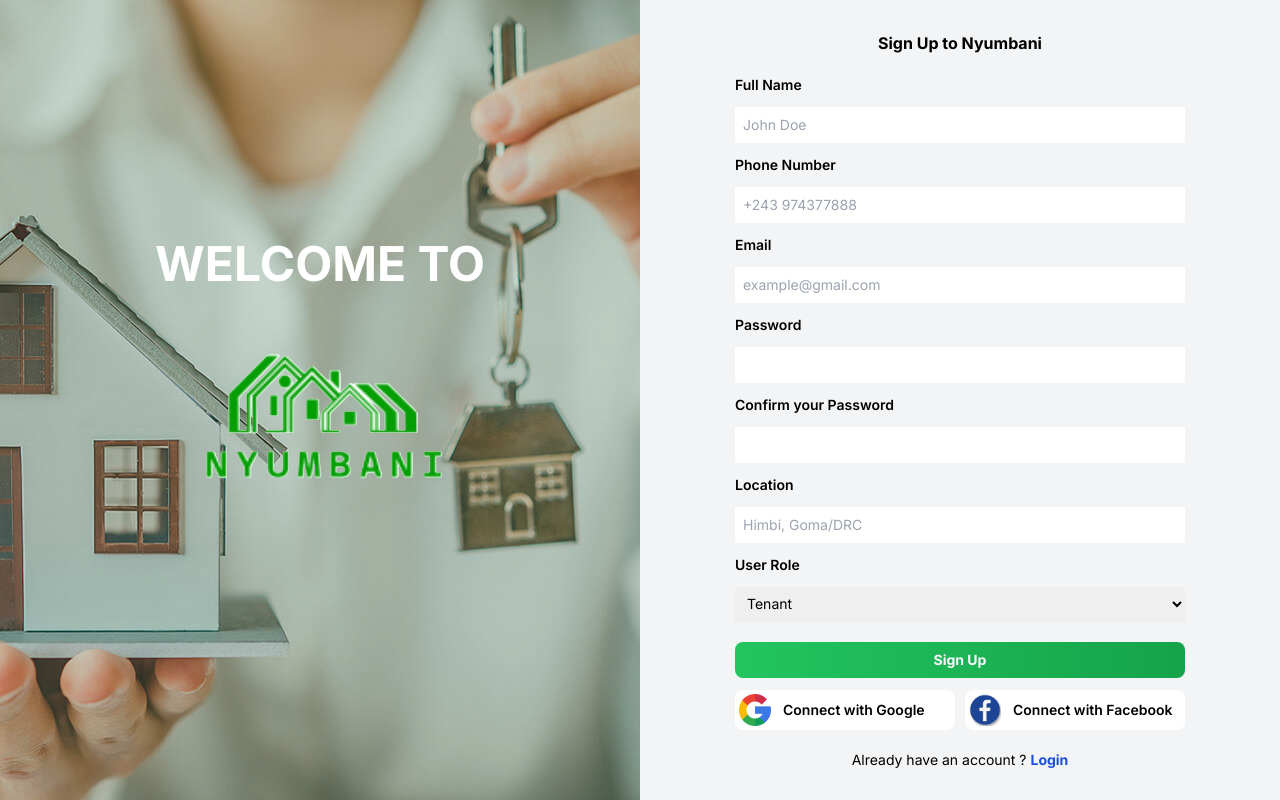
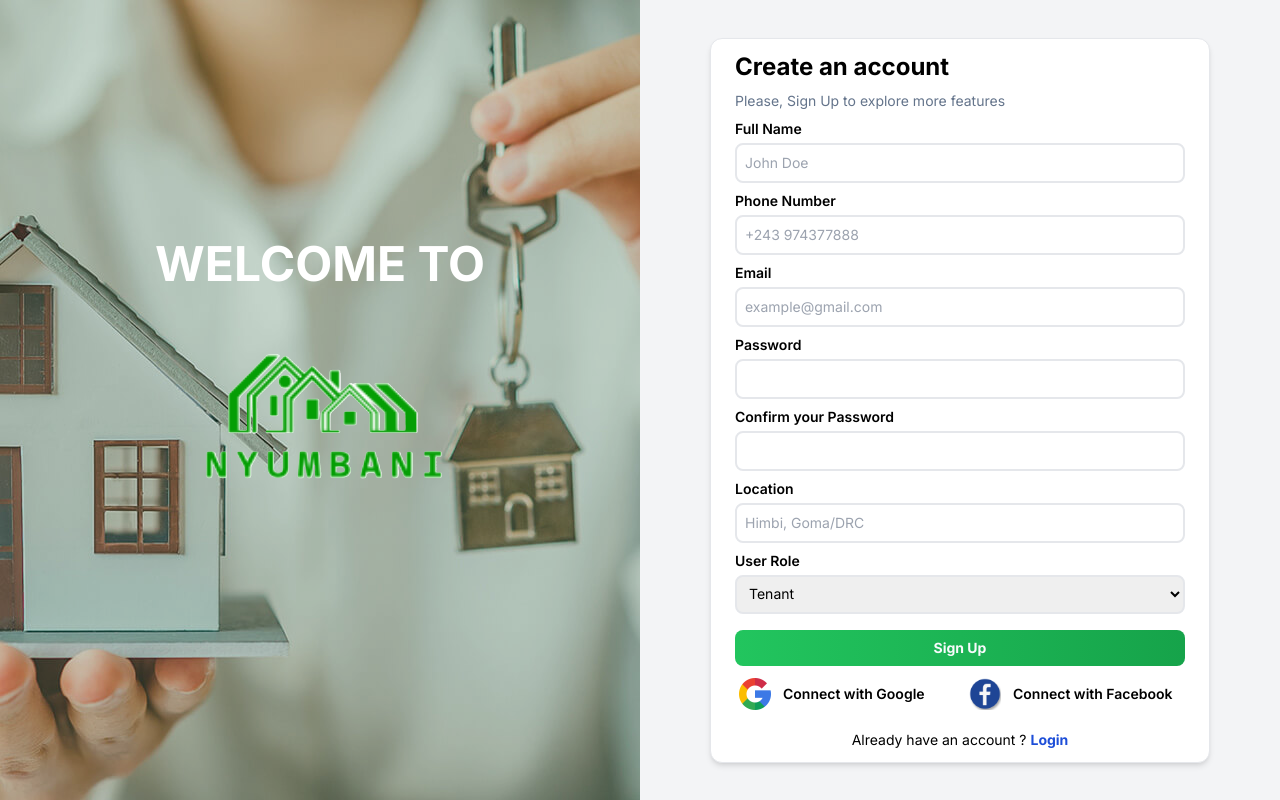
Before and after one commit to tipizzo/nyumbani, a Next.js app: page /login in a window 1280 px wide. Built offline with nearby package versions, Linux system fonts and the light colour scheme.

Commit message:
Styling the login page

```diff
--- a/app/login/page.jsx
+++ b/app/login/page.jsx
@@ -23,35 +23,37 @@ const Login = () => {
 
             </div>
             <div className="flex flex-col items-center justify-center w-1/2 gap-5 bg-gray-100">
-                <h2 className="font-bold">Sign Up to Nyumbani</h2>
-                <form className="flex flex-col gap-3">
-                    <div className="flex flex-col gap-3">
+                <div className="flex flex-col gap-2 border px-6 py-3 bg-white rounded-xl shadow-md">
+                    <h2 className="font-bold text-2xl">Create an account</h2>
+                    <p className="text-sm text-slate-500">Please, Sign Up to explore more features</p>
+                    <form className="flex flex-col gap-2">
+                        <div className="flex flex-col gap-1">
                             <label className="text-sm font-semibold">Full Name</label>
-                        <input type="text" placeholder="John Doe" className="p-2 text-sm w-[450px] focus:outline-none focus:ring-2 focus:ring-green-500 focus:ring-opacity-50 transition-all duration-300" />
+                            <input type="text" placeholder="John Doe" className="p-2 text-sm w-[450px] border-2 rounded-lg focus:outline-none focus:ring-2 focus:ring-green-500 focus:ring-opacity-50 transition-all duration-300" />
                         </div>
-                    <div className="flex flex-col gap-3">
+                        <div className="flex flex-col gap-1">
                             <label className="text-sm font-semibold">Phone Number</label>
-                        <input type="text" placeholder="+243 974377888" className="p-2 text-sm w-[450px] focus:outline-none focus:ring-2 focus:ring-green-500 focus:ring-opacity-50 transition-all duration-300" />
+                            <input type="text" placeholder="+243 974377888" className="p-2 text-sm w-[450px] border-2 rounded-lg focus:outline-none focus:ring-2 focus:ring-green-500 focus:ring-opacity-50 transition-all duration-300" />
                         </div>
-                    <div className="flex flex-col gap-3">
+                        <div className="flex flex-col gap-1">
                             <label className="text-sm font-semibold">Email</label>
-                        <input type="email" placeholder="example@gmail.com" className="p-2 text-sm w-[450px] focus:outline-none focus:ring-2 focus:ring-green-500 focus:ring-opacity-50 transition-all duration-300" />
+                            <input type="email" placeholder="example@gmail.com" className="p-2 text-sm w-[450px] border-2 rounded-lg focus:outline-none focus:ring-2 focus:ring-green-500 focus:ring-opacity-50 transition-all duration-300" />
                         </div>
-                    <div className="flex flex-col gap-3">
+                        <div className="flex flex-col gap-1">
                             <label className="text-sm font-semibold">Password</label>
-                        <input type="password" className="p-2 text-sm w-[450px] focus:outline-none focus:ring-2 focus:ring-green-500 focus:ring-opacity-50 transition-all duration-300" />
+                            <input type="password" className="p-2 text-sm w-[450px] border-2 rounded-lg focus:outline-none focus:ring-2 focus:ring-green-500 focus:ring-opacity-50 transition-all duration-300" />
                         </div>
-                    <div className="flex flex-col gap-3">
+                        <div className="flex flex-col gap-1">
                             <label className="text-sm font-semibold">Confirm your Password</label>
-                        <input type="password" className="p-2 text-sm w-[450px] focus:outline-none focus:ring-2 focus:ring-green-500 focus:ring-opacity-50 transition-all duration-300" />
+                            <input type="password" className="p-2 text-sm w-[450px] border-2 rounded-lg focus:outline-none focus:ring-2 focus:ring-green-500 focus:ring-opacity-50 transition-all duration-300" />
                         </div>
-                    <div className="flex flex-col gap-3">
+                        <div className="flex flex-col gap-1">
                             <label className="text-sm font-semibold">Location</label>
-                        <input type="text" placeholder="Himbi, Goma/DRC" className="p-2 text-sm w-[450px] focus:outline-none focus:ring-2 focus:ring-green-500 focus:ring-opacity-50 transition-all duration-300" />
+                            <input type="text" placeholder="Himbi, Goma/DRC" className="p-2 text-sm w-[450px] border-2 rounded-lg focus:outline-none focus:ring-2 focus:ring-green-500 focus:ring-opacity-50 transition-all duration-300" />
                         </div>
-                    <div className="flex flex-col gap-3">
+                        <div className="flex flex-col gap-1">
                             <label className="text-sm font-semibold">User Role</label>
-                        <select className="p-2 text-sm w-[450px]">
+                            <select className="p-2 text-sm w-[450px] border-2 rounded-lg">
                                 <option value="tenant">Tenant</option>
                                 <option value="tenant">Landlord</option>
                                 <option value="tenant">Agent</option>
@@ -78,6 +80,7 @@ const Login = () => {
                     </form>
                 </div>
             </div>
+        </div>
     )
 }
 
```
Lines whose indentation alone changed are shown as unchanged.
